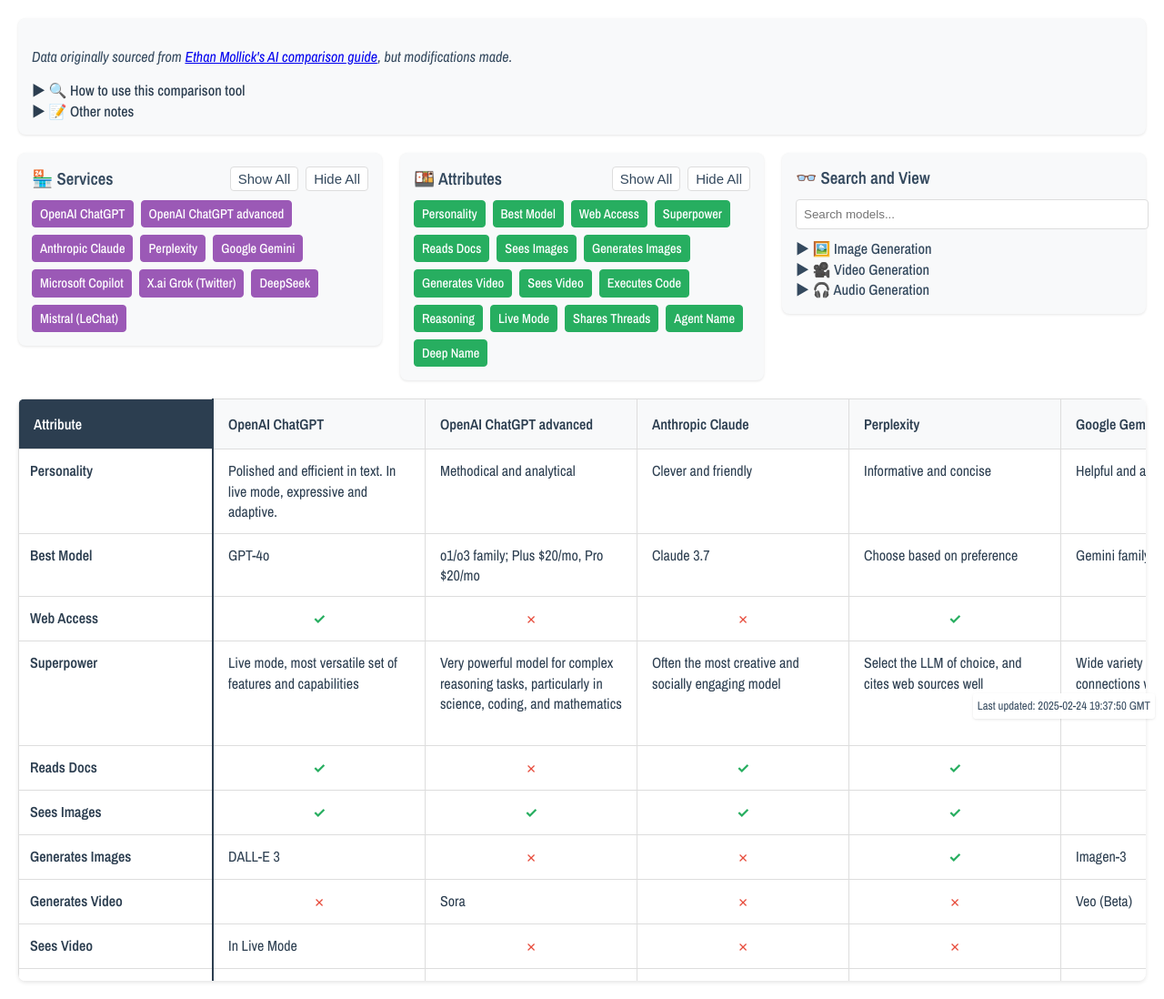
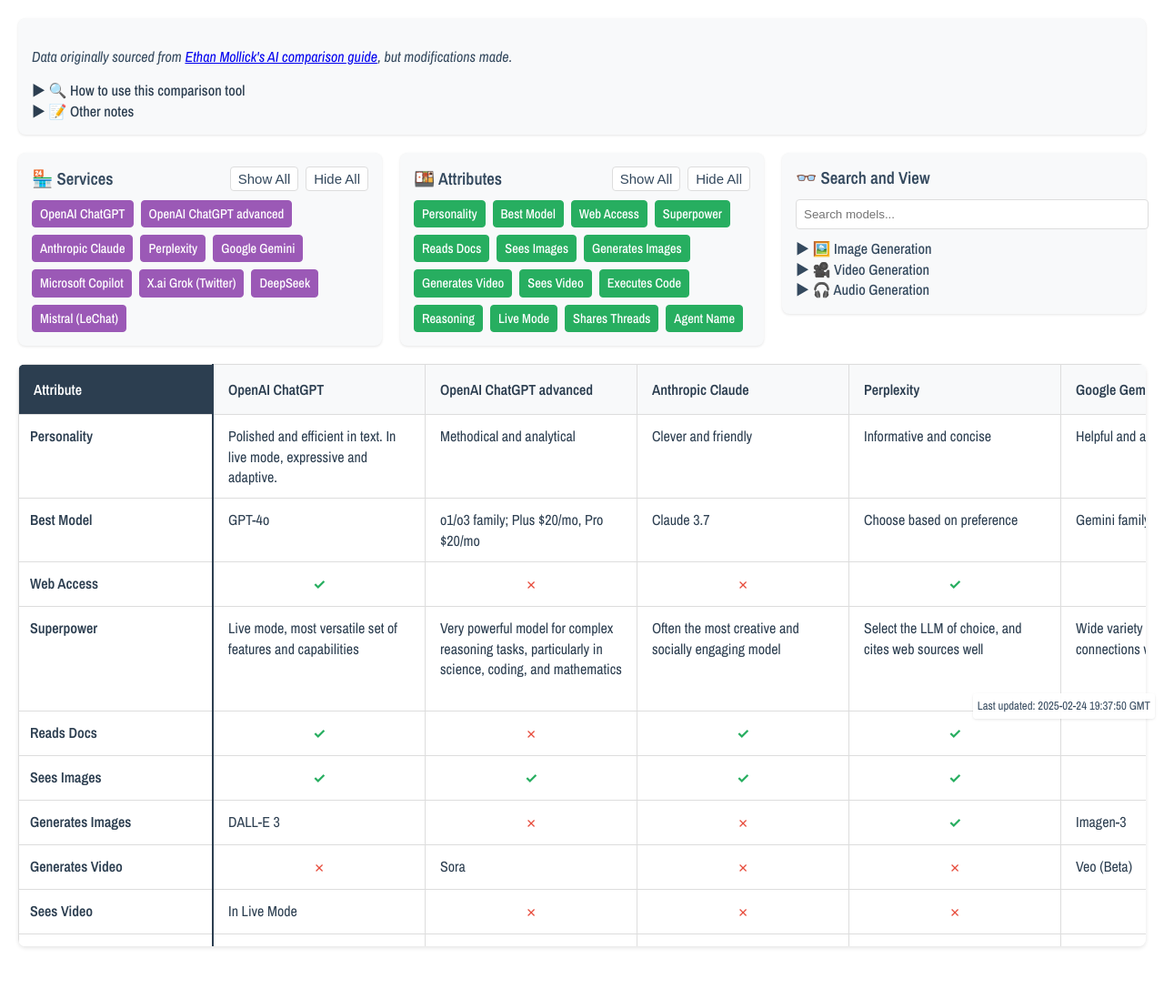
Before and after one commit to lpcode808/Comparison, a plain HTML site: page index.html in a window 1280 px wide. Shown: the whole page at 91% size. After the commit the page ends 1060 px from the top, so only its background shows below. Drawn offline with nearby package versions, Linux system fonts and the light colour scheme.

Commit message:
promo code

```diff
--- a/app.js
+++ b/app.js
@@ -14,7 +14,6 @@
         readsDocs: true,
         sharesThreads: false,
         agentName: false,
-        deepName: false,
         personality: "Adaptive, multilingual, and efficient for both personal and professional tasks",
         superpower: "Fastest inference speed (up to 1,000 words/sec), robust multilingualism, and enterprise-ready deployment"
     },
@@ -33,7 +32,6 @@
         readsDocs: true,
         sharesThreads: true,
         agentName: "Operator",
-        deepName: false,
         personality: "Polished and efficient in text. In live mode, expressive and adaptive.",
         superpower: "Live mode, most versatile set of features and capabilities"
     },
@@ -52,7 +50,6 @@
         readsDocs: false,
         sharesThreads: true,
         agentName: false,
-        deepName: false,
         personality: "Methodical and analytical",
         superpower: "Very powerful model for complex reasoning tasks, particularly in science, coding, and mathematics"
     },
@@ -71,7 +68,6 @@
         readsDocs: true,
         sharesThreads: false,
         agentName: false,
-        deepName: false,
         personality: "Since it uses different models behind the scenes, a little inconsistent",
         superpower: "Works well with Microsoft products and services"
     },
@@ -79,7 +75,7 @@
         service: "Anthropic Claude",
         bestModel: "Claude 3.7",
         liveMode: false,
-        reasoning: true,
+        reasoning: "extended thinking mode",
         webAccess: false,
         generatesImages: false,
         generatesVideo: false,
@@ -89,8 +85,7 @@
         seesVideo: false,
         readsDocs: true,
         sharesThreads: false,
-        agentName: "via API",
-        deepName: "extended thinking mode",
+        agentName: "computer use via API",
         personality: "Clever and friendly",
         superpower: "Often the most creative and socially engaging model"
     },
@@ -98,7 +93,7 @@
         service: "Google Gemini",
         bestModel: "Gemini family",
         liveMode: "Voice only",
-        reasoning: true,
+        reasoning: "2.0 Flash Thinking",
         webAccess: true,
         generatesImages: "Imagen-3",
         generatesVideo: "Veo (Beta)",
@@ -109,7 +104,6 @@
         readsDocs: true,
         sharesThreads: false,
         agentName: false,
-        deepName: "2.0 Flash Thinking",
         personality: "Helpful and a bit bland",
         superpower: "Wide variety of features, good connections with search"
     },
@@ -128,7 +122,6 @@
         readsDocs: true,
         sharesThreads: true,
         agentName: false,
-        deepName: false,
         personality: "Sarcastic and \"fun\" (though you can tone that down)",
         superpower: "Powerful model integrated tightly with X/TWitter"
     },
@@ -147,7 +140,6 @@
         readsDocs: "Limited",
         sharesThreads: false,
         agentName: false,
-        deepName: false,
         personality: "Neurotically helpful, warm",
         superpower: "Remarkably cheap and powerful model out of China"
     },
@@ -155,7 +147,7 @@
         service: "Perplexity",
         bestModel: "Choose based on preference",
         liveMode: false,
-        reasoning: true,
+        reasoning: "DeepResearch",
         webAccess: true,
         generatesImages: true,
         generatesVideo: false,
@@ -166,7 +158,6 @@
         readsDocs: true,
         sharesThreads: true,
         agentName: "Comet",
-        deepName: "DeepResearch",
         personality: "Informative and concise",
         superpower: "Select the LLM of choice, and cites web sources well"
     }
@@ -188,8 +179,7 @@
         'reasoning',
         'liveMode',
         'sharesThreads',
-        'agentName',
-        'deepName'
+        'agentName'
     ];
 
     // Get all services for columns, in specific order
--- a/index.html
+++ b/index.html
@@ -372,7 +372,7 @@
                     • Start with free. Pick a scenario: <i>I'm stuck, I don't get it, It's so messy.</i> <br>
                     • If you have improvements/complaints, fork it and make it better!<br>
                     • I'm <a href="https://www.lapietra.edu/portals/parent-portal/faculty-staff-directory?id=387597">not a professional software developer</a>, so if you have suggestions, <a href="https://acaiberry.substack.com/">please let me know!</a><br>
-                    • <i>How did I learn?</i> Through <a href="https://www.buildyourownapps.com">Build Your Own Apps</a>, contact me for promo code
+                    • <i>How did I learn?</i> Through <a href="https://www.buildyourownapps.com">Build Your Own Apps</a>, promo code: <i>edu808</i>
                 </p>
             </div>
         </div>
```
